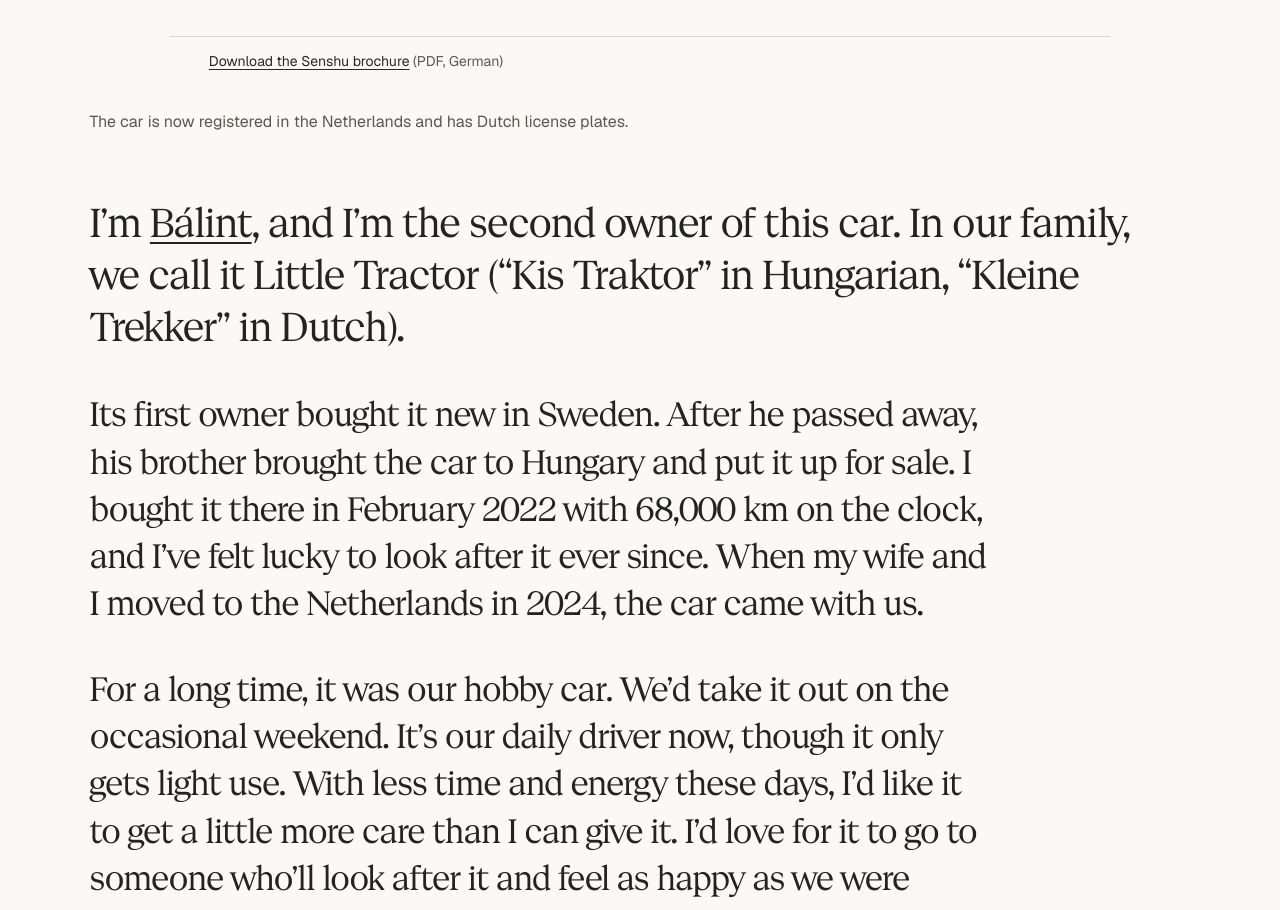
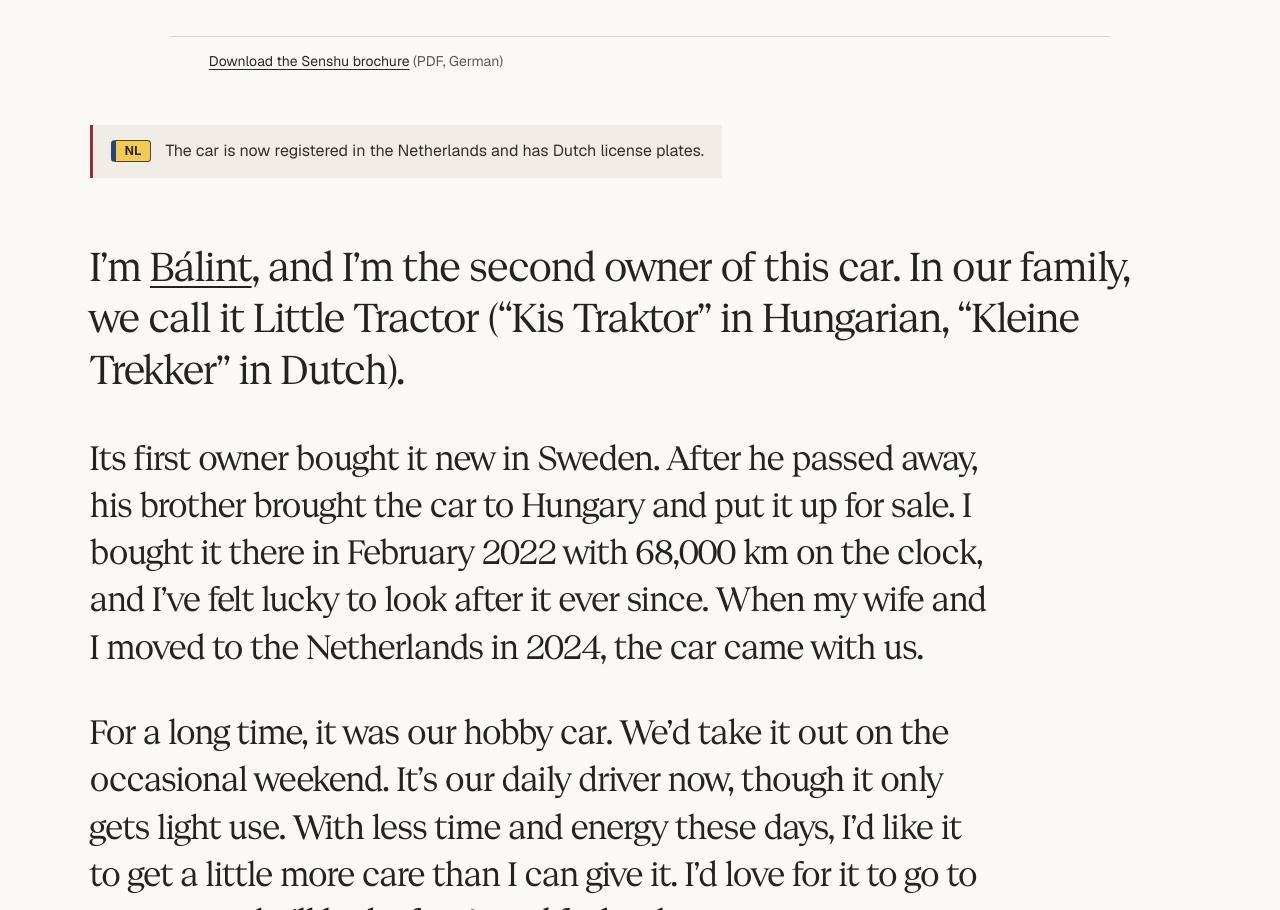
Before and after one commit to balintbrews/kleinetrekker, a plain HTML site: page index.html in a window 1280 px wide. Shown: the part 1146-2056 px from the top of the page. Drawn offline with Linux system fonts and the light colour scheme.

Commit message:
Style registration as a standalone callout

```diff
--- a/index.html
+++ b/index.html
@@ -232,10 +232,33 @@ OTHER DEALINGS IN THE FONT SOFTWARE.
     }
     .registration-note {
       width: min(100%, 90rem);
-      margin: 1.5rem auto 0;
+      margin: clamp(1.25rem, 3vw, 2.5rem) auto 0;
       padding-inline: clamp(1.5rem, 7vw, 7rem);
-      color: #595953;
+    }
+    .registration-note p {
+      display: flex;
+      align-items: center;
+      gap: .9rem;
+      width: fit-content;
+      margin: 0;
+      padding: .9rem 1.15rem;
+      border-inline-start: 3px solid #972c39;
+      background: #f2ece7;
+      color: #332f2d;
       font: 400 1rem/1.5 "Geist Sans", system-ui, sans-serif;
+    }
+    .plate-icon {
+      flex: none;
+      display: grid;
+      place-items: center;
+      width: 2.5rem;
+      height: 1.4rem;
+      border: 1px solid #50462b;
+      border-left: .35rem solid #264778;
+      border-radius: .22rem;
+      background: #f4ca57;
+      color: #29251d;
+      font: 650 .8rem/1 "Geist Sans", system-ui, sans-serif;
     }
     article {
       width: min(100%, 90rem);
@@ -358,7 +381,9 @@ OTHER DEALINGS IN THE FONT SOFTWARE.
       <p class="brochure"><a href="Mazda-MX-5-Senshu-brochure.pdf" download>Download the Senshu brochure</a> (PDF, German)</p>
       </section>
     </header>
-    <p id="registration" class="registration-note">The car is now registered in the Netherlands and has Dutch license plates.</p>
+    <aside id="registration" class="registration-note" aria-label="Registration">
+      <p><span class="plate-icon" aria-hidden="true">NL</span><span>The car is now registered in the Netherlands and has Dutch license plates.</span></p>
+    </aside>
     <article>
       <p>I’m <a href="https://www.linkedin.com/in/balintkleri/">Bálint</a>, and I’m the second owner of this car. In our family, we call it Little Tractor (“Kis Traktor” in Hungarian, “Kleine Trekker” in Dutch).</p>
       <p>Its first owner bought it new in Sweden. After he passed away, his brother brought the car to Hungary and put it up for sale. I bought it there in February 2022 with 68,000 km on the clock, and I’ve felt lucky to look after it ever since. When my wife and I moved to the Netherlands in 2024, the car came with us.</p>
```
